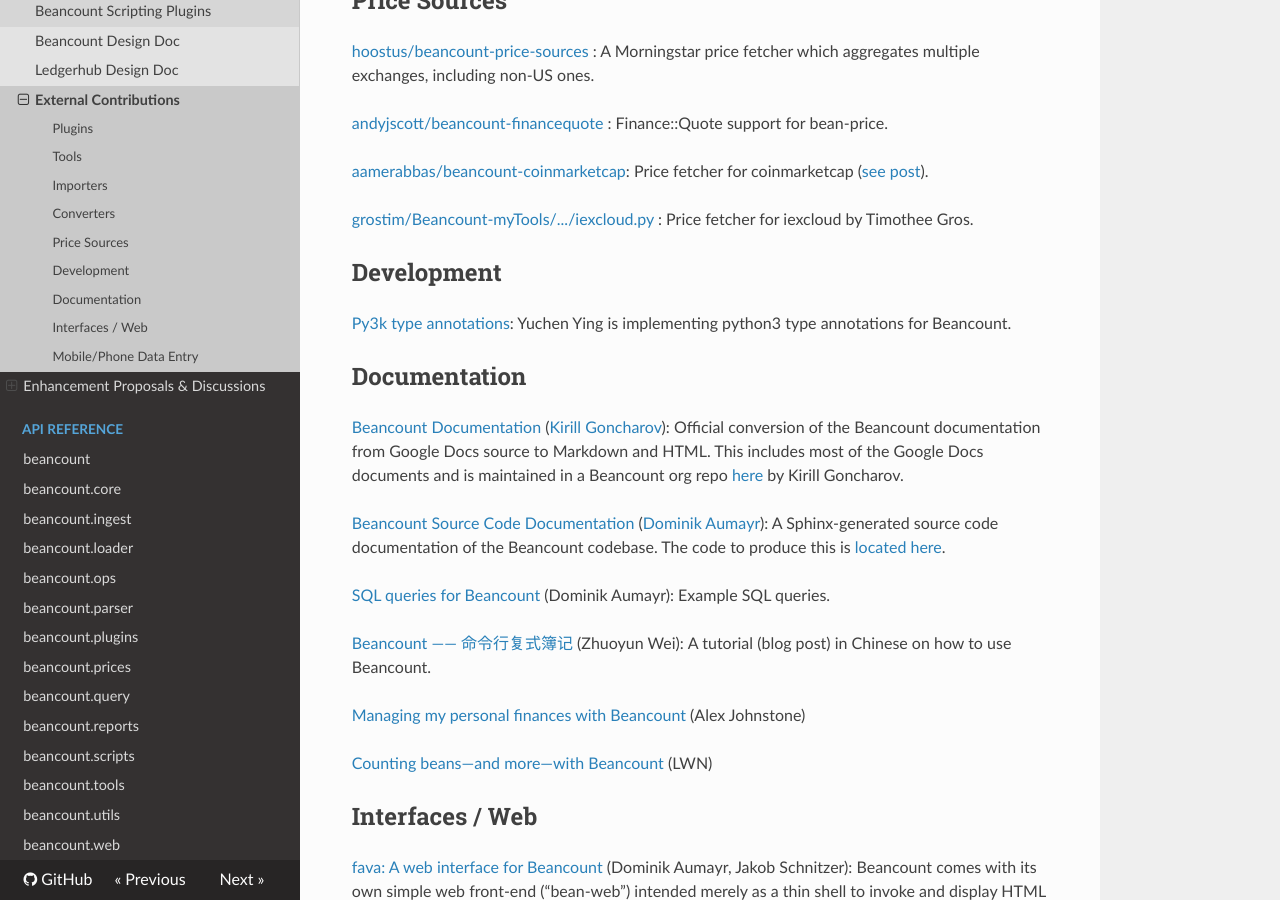
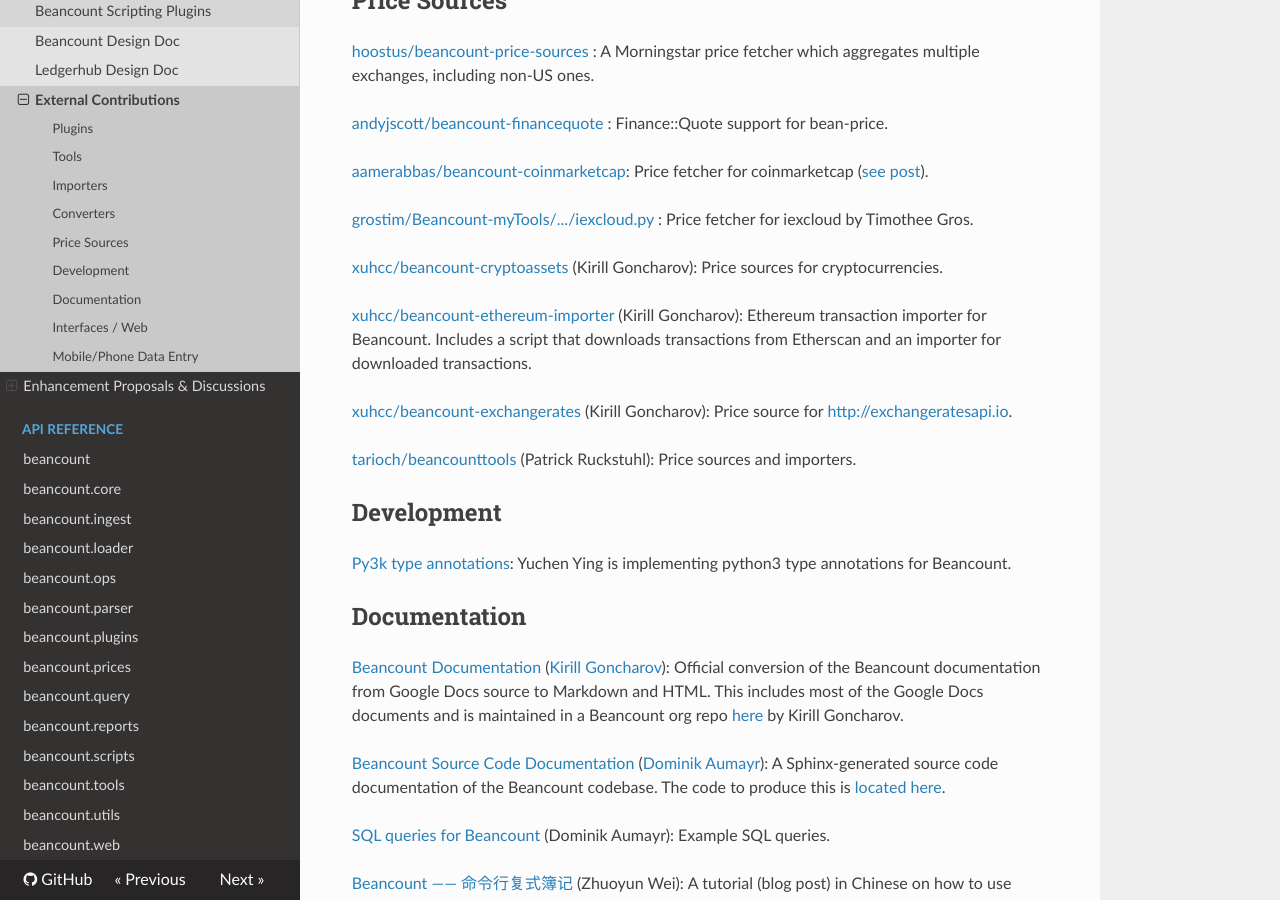
Before and after one commit to beancount/docs, an MkDocs documentation site: the page built from docs/external_contributions.md, in a window 1280 px wide and 900 px high, scrolled down 3000 px. Built offline with MkDocs 1.6.1, drawn with Linux system fonts in a browser that asks for light colours.

Commit message:
Re-generate docs

```diff
--- a/docs/external_contributions.md
+++ b/docs/external_contributions.md
@@ -104,6 +104,14 @@
 
 [<span class="underline">grostim/Beancount-myTools/.../iexcloud.py</span>](https://github.com/grostim/Beancount-myTools/blob/master/price/iexcloud.py) : Price fetcher for iexcloud by Timothee Gros.
 
+[<span class="underline">xuhcc/beancount-cryptoassets</span>](https://github.com/xuhcc/beancount-cryptoassets) (Kirill Goncharov): Price sources for cryptocurrencies.
+
+[<span class="underline">xuhcc/beancount-ethereum-importer</span>](https://github.com/xuhcc/beancount-ethereum-importer) (Kirill Goncharov): Ethereum transaction importer for Beancount. Includes a script that downloads transactions from Etherscan and an importer for downloaded transactions.
+
+[<span class="underline">xuhcc/beancount-exchangerates</span>](https://github.com/xuhcc/beancount-exchangerates) (Kirill Goncharov): Price source for [<span class="underline">http://exchangeratesapi.io</span>](http://exchangeratesapi.io).
+
+[<span class="underline">tarioch/beancounttools</span>](https://github.com/tarioch/beancounttools) (Patrick Ruckstuhl): Price sources and importers.
+
 Development<a id="development"></a>
 -----------------------------------
 
```
